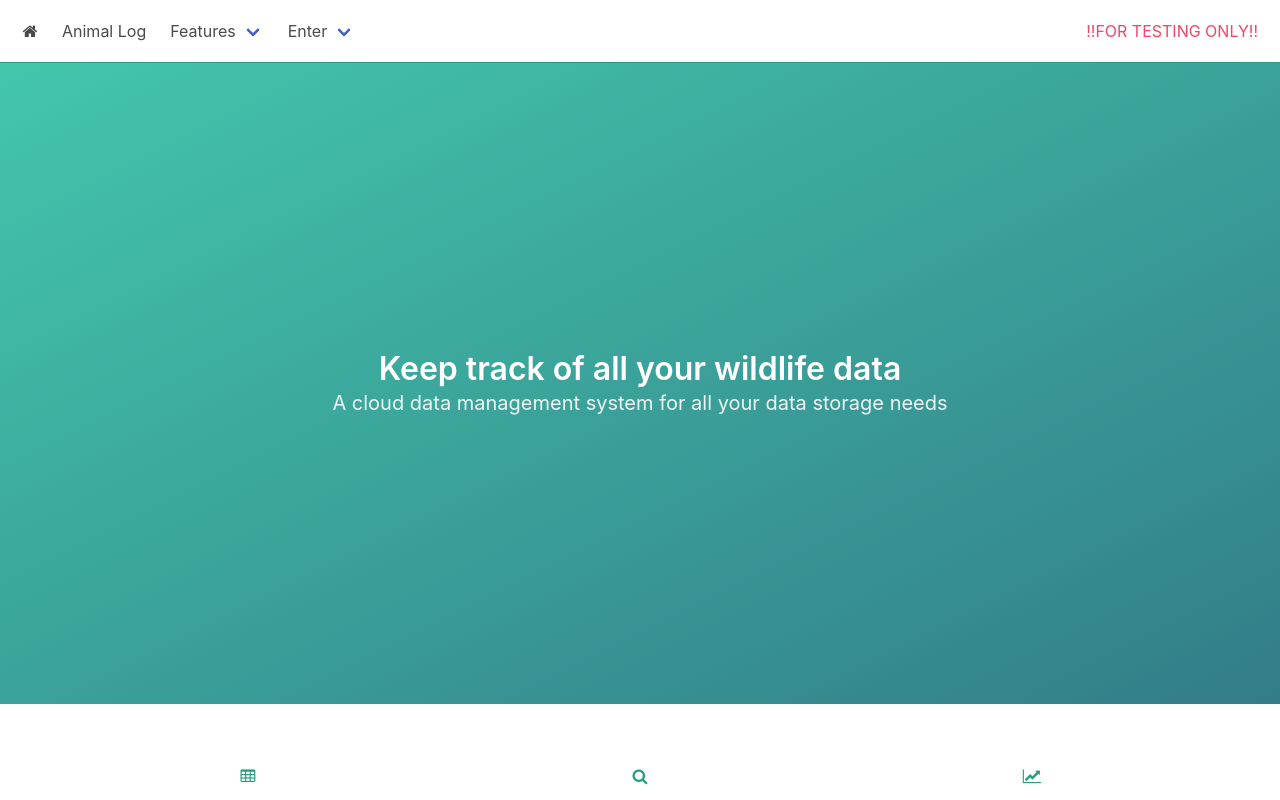
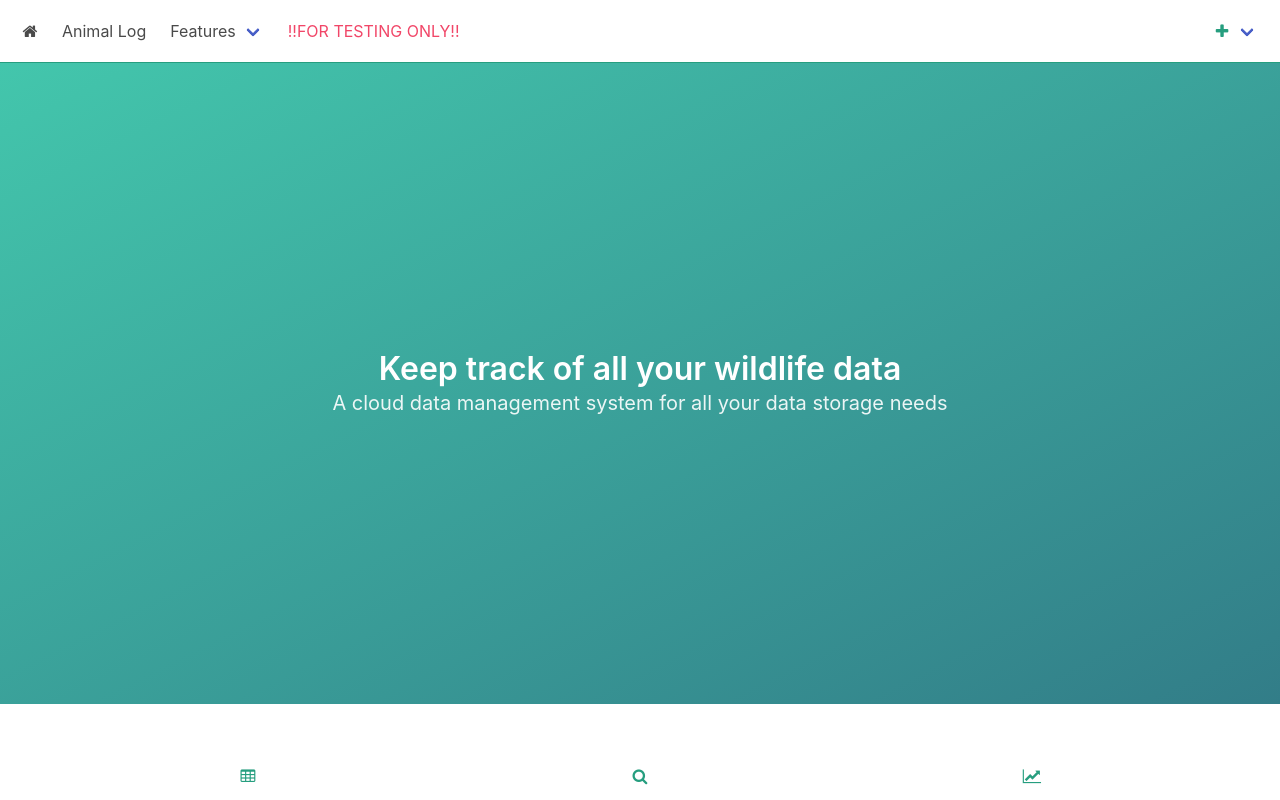
Before and after one commit to oss-wec/wisdm, a Vue app: page / in a window 1280 px wide. Shown: the top 800 px of the page. Built offline with nearby package versions, Linux system fonts and the light colour scheme; no server answers.

Commit message:
:arrow_up: updated bulma, close #19 with new bulma features

```diff
--- a/package.json
+++ b/package.json
@@ -15,7 +15,7 @@
   },
   "dependencies": {
     "axios": "^0.16.2",
-    "bulma": "^0.5.0",
+    "bulma": "^0.5.2",
     "font-awesome": "^4.7.0",
     "lodash": "^4.17.4",
     "vee-validate": "^2.0.0-rc.9",
--- a/src/components/Nav.vue
+++ b/src/components/Nav.vue
@@ -25,28 +25,20 @@
             </div>
           </div>
 
+          <a class="navbar-item has-text-danger" disabled>!!FOR TESTING ONLY!!</a>
+        </div>
+
+
+        <div class="navbar-end">
           <div class="navbar-item has-dropdown is-hoverable">
-            <a href="#" class="navbar-link">Enter</a>
-            <div class="navbar-dropdown">
+            <a href="#" class="navbar-link">
+              <span class="icon"><i class="fa fa-plus color"></i></span>
+            </a>
+            <div class="navbar-dropdown is-right">
               <router-link :to="{ name: 'NewAnimal' }" class="navbar-item">New Encounter</router-link>
               <router-link :to="{ name: 'NewProject' }" class="navbar-item">New Project</router-link>
             </div>
           </div>
-
-        </div>
-
-
-        <div class="navbar-end">
-          <a class="navbar-item has-text-danger" disabled>!!FOR TESTING ONLY!!</a>
-          <!-- <div class="navbar-item has-dropdown is-hoverable">
-            <a href="#" class="navbar-link">
-              <span class="icon"><i class="fa fa-plus color"></i></span>
-            </a>
-            <div class="navbar-dropdown">
-              <router-link :to="{ name: 'NewAnimal' }" class="navbar-item">New Encounter</router-link>
-              <router-link :to="{ name: 'NewProject' }" class="navbar-item">New Project</router-link>
-            </div>
-          </div> -->
 
           <!-- <div class="navbar-item has-dropdown is-hoverable">
             <a href="#" class="navbar-link">
```
Also changed, not shown: 1 other file (tests, documents, lock files or other folders).
